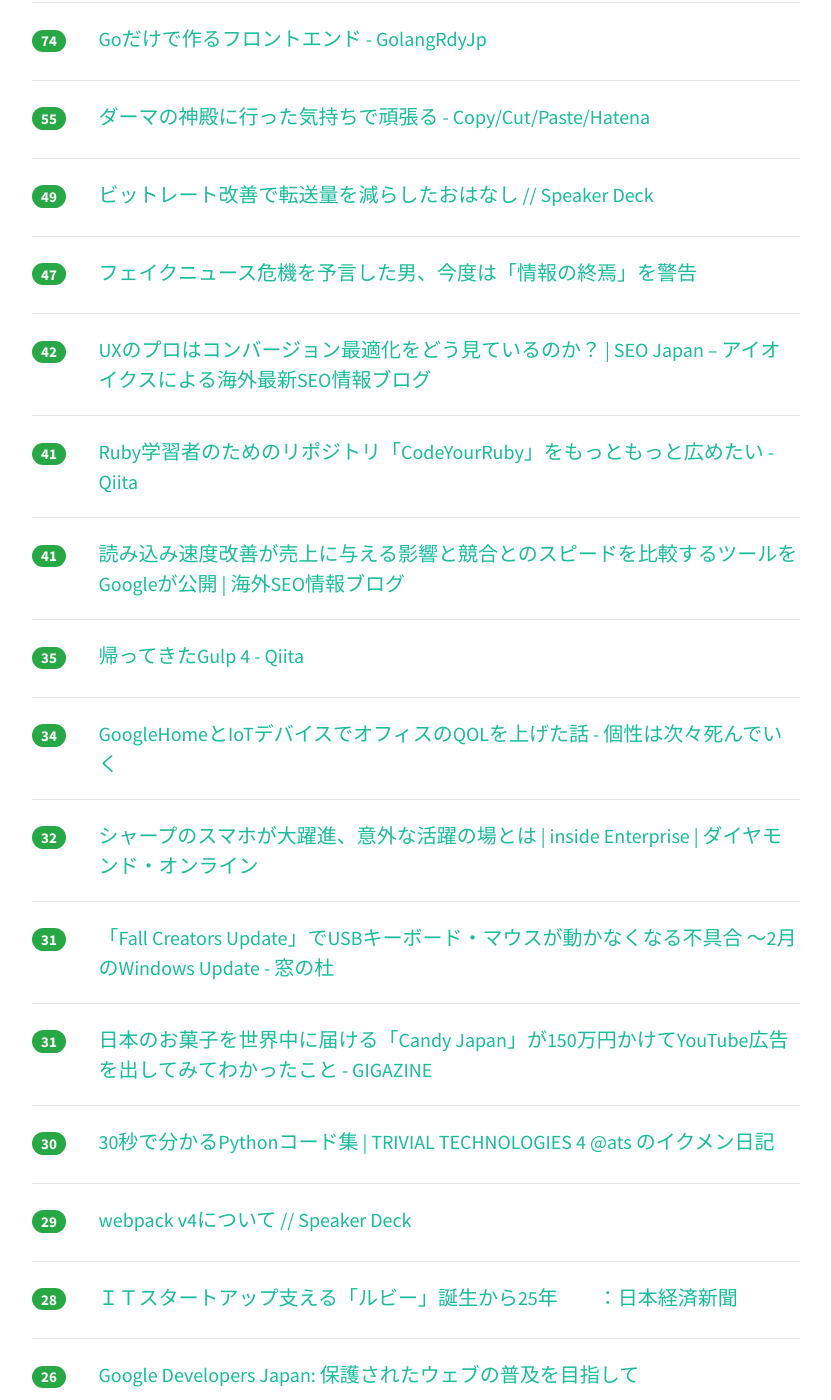
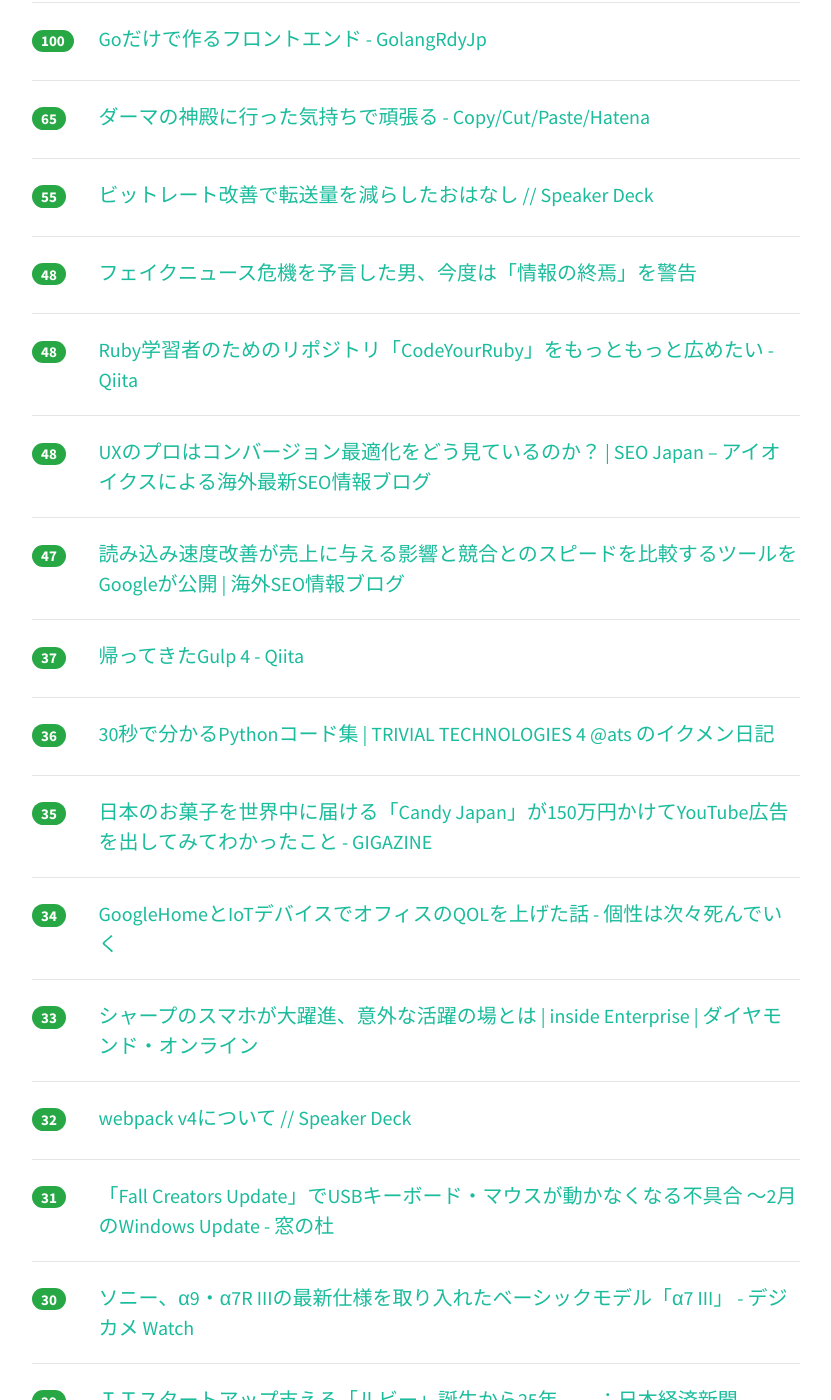
Before and after one commit to yatta47/hatena-matome-site, a Jekyll site: the page built from _posts/2018-02-27-hatena.md, in a window 1280 px wide and 1400 px high, scrolled down 832 px. Shown: the whole window, without its empty margins (224-1055 px from the left). Built offline with Jekyll 4.4.1, drawn with Linux system fonts in a browser that asks for light colours; nearby versions of some CDN libraries; some of the changed text lies outside the part shown.

Commit message:
Updated 2018-02-27

```diff
--- a/_posts/2018-02-27-hatena.md
+++ b/_posts/2018-02-27-hatena.md
@@ -1,74 +1,84 @@
 ---
 layout: post
 title:  "2018-02-27 はてぶIT"
-date:   2018-02-27 14:03:32
+date:   2018-02-27 15:02:50
 tags: [it-hotentry]
 ---
-41 件のデータあり
+43 件のデータあり
 
 <hr><div class="row">
-<div class="col-1"><span class="badge badge-pill badge-success h2">417</span></div>
+<div class="col-1"><span class="badge badge-pill badge-success h2">449</span></div>
 <div class="col-11"><a href='https://togetter.com/li/1203307' target='_blank'>カーリング女子で「もぐもぐタイム」とか取り上げるメディアと視聴者が気持ち悪い - Togetter</a></div>
 </div>
 <hr>
 <div class="row">
-<div class="col-1"><span class="badge badge-pill badge-success h2">359</span></div>
+<div class="col-1"><span class="badge badge-pill badge-success h2">403</span></div>
 <div class="col-11"><a href='http://blog.rokuzeudon.com/entry/bestfolios' target='_blank'>Googleのデザイナーなどのポートフォリオを300件以上閲覧できるサイト「Bestfolios」 - LOGzeudon</a></div>
 </div>
 <hr>
 <div class="row">
-<div class="col-1"><span class="badge badge-pill badge-success h2">168</span></div>
+<div class="col-1"><span class="badge badge-pill badge-success h2">178</span></div>
 <div class="col-11"><a href='https://www.soundhouse.co.jp/news/detail?NewsNo=12023' target='_blank'>輸入代理店業務終了のお知らせ｜サウンドハウス</a></div>
 </div>
 <hr>
 <div class="row">
-<div class="col-1"><span class="badge badge-pill badge-success h2">128</span></div>
+<div class="col-1"><span class="badge badge-pill badge-success h2">173</span></div>
 <div class="col-11"><a href='http://wedge.ismedia.jp/articles/-/12062' target='_blank'>「出荷作業8時間を1秒に」三浦市農協で起きた驚異の進化 　WEDGE Infinity(ウェッジ)</a></div>
 </div>
 <hr>
 <div class="row">
-<div class="col-1"><span class="badge badge-pill badge-success h2">82</span></div>
+<div class="col-1"><span class="badge badge-pill badge-success h2">105</span></div>
 <div class="col-11"><a href='http://tech.nikkeibp.co.jp/atcl/nxt/mag/nc/18/020800015/022200002/' target='_blank'>みずほ銀行、勘定系システム移行の成否を占う | 日経 xTECH（クロステック）</a></div>
 </div>
 <hr>
 <div class="row">
-<div class="col-1"><span class="badge badge-pill badge-success h2">74</span></div>
+<div class="col-1"><span class="badge badge-pill badge-success h2">100</span></div>
 <div class="col-11"><a href='http://golang.rdy.jp/2018/02/25/vecty/' target='_blank'>Goだけで作るフロントエンド - GolangRdyJp</a></div>
 </div>
 <hr>
 <div class="row">
-<div class="col-1"><span class="badge badge-pill badge-success h2">55</span></div>
+<div class="col-1"><span class="badge badge-pill badge-success h2">65</span></div>
 <div class="col-11"><a href='http://k1low.hatenablog.com/entry/2018/02/27/080000' target='_blank'>ダーマの神殿に行った気持ちで頑張る - Copy/Cut/Paste/Hatena</a></div>
 </div>
 <hr>
 <div class="row">
-<div class="col-1"><span class="badge badge-pill badge-success h2">49</span></div>
+<div class="col-1"><span class="badge badge-pill badge-success h2">55</span></div>
 <div class="col-11"><a href='https://speakerdeck.com/yaminoma/bitutoretogai-shan-dezhuan-song-liang-wojian-rasitaohanasi' target='_blank'>ビットレート改善で転送量を減らしたおはなし // Speaker Deck</a></div>
 </div>
 <hr>
 <div class="row">
-<div class="col-1"><span class="badge badge-pill badge-success h2">47</span></div>
+<div class="col-1"><span class="badge badge-pill badge-success h2">48</span></div>
 <div class="col-11"><a href='https://www.buzzfeed.com/jp/charliewarzel/the-terrifying-future-of-fake-news-1' target='_blank'>フェイクニュース危機を予言した男、今度は「情報の終焉」を警告</a></div>
 </div>
 <hr>
 <div class="row">
-<div class="col-1"><span class="badge badge-pill badge-success h2">42</span></div>
+<div class="col-1"><span class="badge badge-pill badge-success h2">48</span></div>
+<div class="col-11"><a href='https://qiita.com/chooyan_eng/items/99789213fa89c03b36b0' target='_blank'>Ruby学習者のためのリポジトリ「CodeYourRuby」をもっともっと広めたい - Qiita</a></div>
+</div>
+<hr>
+<div class="row">
+<div class="col-1"><span class="badge badge-pill badge-success h2">48</span></div>
 <div class="col-11"><a href='http://www.seojapan.com/blog/how-do-ux-professionals-view-conversion-optimization' target='_blank'>UXのプロはコンバージョン最適化をどう見ているのか？ | SEO Japan – アイオイクスによる海外最新SEO情報ブログ</a></div>
 </div>
 <hr>
 <div class="row">
-<div class="col-1"><span class="badge badge-pill badge-success h2">41</span></div>
-<div class="col-11"><a href='https://qiita.com/chooyan_eng/items/99789213fa89c03b36b0' target='_blank'>Ruby学習者のためのリポジトリ「CodeYourRuby」をもっともっと広めたい - Qiita</a></div>
-</div>
-<hr>
-<div class="row">
-<div class="col-1"><span class="badge badge-pill badge-success h2">41</span></div>
+<div class="col-1"><span class="badge badge-pill badge-success h2">47</span></div>
 <div class="col-11"><a href='https://www.suzukikenichi.com/blog/%E8%AA%AD%E3%81%BF%E8%BE%BC%E3%81%BF%E9%80%9F%E5%BA%A6%E6%94%B9%E5%96%84%E3%81%8C%E5%A3%B2%E4%B8%8A%E3%81%AB%E4%B8%8E%E3%81%88%E3%82%8B%E5%BD%B1%E9%9F%BF%E3%81%A8%E7%AB%B6%E5%90%88%E3%81%A8%E3%81%AE/' target='_blank'>読み込み速度改善が売上に与える影響と競合とのスピードを比較するツールをGoogleが公開 | 海外SEO情報ブログ</a></div>
 </div>
 <hr>
 <div class="row">
+<div class="col-1"><span class="badge badge-pill badge-success h2">37</span></div>
+<div class="col-11"><a href='https://qiita.com/cognitom/items/7a097d0f6e239d4fb5bf' target='_blank'>帰ってきたGulp 4 - Qiita</a></div>
+</div>
+<hr>
+<div class="row">
+<div class="col-1"><span class="badge badge-pill badge-success h2">36</span></div>
+<div class="col-11"><a href='http://coreblog.org/ats/thirty_seconds_of_python_code/' target='_blank'>30秒で分かるPythonコード集 | TRIVIAL TECHNOLOGIES 4 @ats のイクメン日記</a></div>
+</div>
+<hr>
+<div class="row">
 <div class="col-1"><span class="badge badge-pill badge-success h2">35</span></div>
-<div class="col-11"><a href='https://qiita.com/cognitom/items/7a097d0f6e239d4fb5bf' target='_blank'>帰ってきたGulp 4 - Qiita</a></div>
+<div class="col-11"><a href='https://gigazine.net/news/20180226-candy-japan-youtube/' target='_blank'>日本のお菓子を世界中に届ける「Candy Japan」が150万円かけてYouTube広告を出してみてわかったこと - GIGAZINE</a></div>
 </div>
 <hr>
 <div class="row">
@@ -77,8 +87,13 @@ tags: [it-hotentry]
 </div>
 <hr>
 <div class="row">
+<div class="col-1"><span class="badge badge-pill badge-success h2">33</span></div>
+<div class="col-11"><a href='http://diamond.jp/articles/-/161198' target='_blank'>シャープのスマホが大躍進、意外な活躍の場とは | inside Enterprise | ダイヤモンド・オンライン</a></div>
+</div>
+<hr>
+<div class="row">
 <div class="col-1"><span class="badge badge-pill badge-success h2">32</span></div>
-<div class="col-11"><a href='http://diamond.jp/articles/-/161198' target='_blank'>シャープのスマホが大躍進、意外な活躍の場とは | inside Enterprise | ダイヤモンド・オンライン</a></div>
+<div class="col-11"><a href='https://speakerdeck.com/mukai21/webpack-v4nituite' target='_blank'>webpack v4について // Speaker Deck</a></div>
 </div>
 <hr>
 <div class="row">
@@ -87,23 +102,18 @@ tags: [it-hotentry]
 </div>
 <hr>
 <div class="row">
-<div class="col-1"><span class="badge badge-pill badge-success h2">31</span></div>
-<div class="col-11"><a href='https://gigazine.net/news/20180226-candy-japan-youtube/' target='_blank'>日本のお菓子を世界中に届ける「Candy Japan」が150万円かけてYouTube広告を出してみてわかったこと - GIGAZINE</a></div>
-</div>
-<hr>
-<div class="row">
 <div class="col-1"><span class="badge badge-pill badge-success h2">30</span></div>
-<div class="col-11"><a href='http://coreblog.org/ats/thirty_seconds_of_python_code/' target='_blank'>30秒で分かるPythonコード集 | TRIVIAL TECHNOLOGIES 4 @ats のイクメン日記</a></div>
+<div class="col-11"><a href='https://dc.watch.impress.co.jp/docs/news/1108153.html' target='_blank'>ソニー、α9・α7R IIIの最新仕様を取り入れたベーシックモデル「α7 III」 - デジカメ Watch</a></div>
 </div>
 <hr>
 <div class="row">
 <div class="col-1"><span class="badge badge-pill badge-success h2">29</span></div>
-<div class="col-11"><a href='https://speakerdeck.com/mukai21/webpack-v4nituite' target='_blank'>webpack v4について // Speaker Deck</a></div>
+<div class="col-11"><a href='https://www.nikkei.com/article/DGXMZO27402800W8A220C1X11000/' target='_blank'>ＩＴスタートアップ支える「ルビー」誕生から25年　　：日本経済新聞</a></div>
 </div>
 <hr>
 <div class="row">
-<div class="col-1"><span class="badge badge-pill badge-success h2">28</span></div>
-<div class="col-11"><a href='https://www.nikkei.com/article/DGXMZO27402800W8A220C1X11000/' target='_blank'>ＩＴスタートアップ支える「ルビー」誕生から25年　　：日本経済新聞</a></div>
+<div class="col-1"><span class="badge badge-pill badge-success h2">29</span></div>
+<div class="col-11"><a href='https://prtimes.jp/main/html/rd/p/000004239.000007006.html' target='_blank'>KADOKAWA アスキー事業の移管について｜株式会社KADOKAWAのプレスリリース</a></div>
 </div>
 <hr>
 <div class="row">
@@ -122,7 +132,27 @@ tags: [it-hotentry]
 </div>
 <hr>
 <div class="row">
-<div class="col-1"><span class="badge badge-pill badge-success h2">23</span></div>
+<div class="col-1"><span class="badge badge-pill badge-success h2">25</span></div>
+<div class="col-11"><a href='http://www2.stetson.edu/~efriedma/squinsqu/' target='_blank'>Squares in Squares</a></div>
+</div>
+<hr>
+<div class="row">
+<div class="col-1"><span class="badge badge-pill badge-success h2">25</span></div>
+<div class="col-11"><a href='https://dev.classmethod.jp/cloud/aws/iam-loginuser-best-practices-1/' target='_blank'>AWSコンソールのログイン用アカウントをIAMのベストプラクティスに従って作成してみた(設定編) ｜ Developers.IO</a></div>
+</div>
+<hr>
+<div class="row">
+<div class="col-1"><span class="badge badge-pill badge-success h2">25</span></div>
+<div class="col-11"><a href='http://techblog.lclco.com/entry/2018/02/27/083000' target='_blank'>iTerm2とfish shellを使ったターミナル環境構築のはじめの一歩 - LCL Engineers' Blog</a></div>
+</div>
+<hr>
+<div class="row">
+<div class="col-1"><span class="badge badge-pill badge-success h2">25</span></div>
+<div class="col-11"><a href='http://tmtms.hatenablog.com/entry/2018/02/26/mysql-parameters' target='_blank'>MySQLパラメータ比較 - @tmtms のメモ</a></div>
+</div>
+<hr>
+<div class="row">
+<div class="col-1"><span class="badge badge-pill badge-success h2">24</span></div>
 <div class="col-11"><a href='http://clown.hatenablog.jp/entry/20180226/cuberss-reader' target='_blank'>CubeRSS Reader の開発動機などについて - Life like a clown</a></div>
 </div>
 <hr>
@@ -133,17 +163,7 @@ tags: [it-hotentry]
 <hr>
 <div class="row">
 <div class="col-1"><span class="badge badge-pill badge-success h2">22</span></div>
-<div class="col-11"><a href='http://www2.stetson.edu/~efriedma/squinsqu/' target='_blank'>Squares in Squares</a></div>
-</div>
-<hr>
-<div class="row">
-<div class="col-1"><span class="badge badge-pill badge-success h2">22</span></div>
-<div class="col-11"><a href='https://dev.classmethod.jp/cloud/aws/iam-loginuser-best-practices-1/' target='_blank'>AWSコンソールのログイン用アカウントをIAMのベストプラクティスに従って作成してみた(設定編) ｜ Developers.IO</a></div>
-</div>
-<hr>
-<div class="row">
-<div class="col-1"><span class="badge badge-pill badge-success h2">22</span></div>
-<div class="col-11"><a href='http://tmtms.hatenablog.com/entry/2018/02/26/mysql-parameters' target='_blank'>MySQLパラメータ比較 - @tmtms のメモ</a></div>
+<div class="col-11"><a href='http://wedge.ismedia.jp/articles/-/12062?layout=b' target='_blank'>「出荷作業8時間を1秒に」三浦市農協で起きた驚異の進化 　WEDGE Infinity(ウェッジ)</a></div>
 </div>
 <hr>
 <div class="row">
@@ -157,18 +177,8 @@ tags: [it-hotentry]
 </div>
 <hr>
 <div class="row">
-<div class="col-1"><span class="badge badge-pill badge-success h2">21</span></div>
-<div class="col-11"><a href='https://dc.watch.impress.co.jp/docs/news/1108153.html' target='_blank'>ソニー、α9・α7R IIIの最新仕様を取り入れたベーシックモデル「α7 III」 - デジカメ Watch</a></div>
-</div>
-<hr>
-<div class="row">
-<div class="col-1"><span class="badge badge-pill badge-success h2">21</span></div>
-<div class="col-11"><a href='http://techblog.lclco.com/entry/2018/02/27/083000' target='_blank'>iTerm2とfish shellを使ったターミナル環境構築のはじめの一歩 - LCL Engineers' Blog</a></div>
-</div>
-<hr>
-<div class="row">
 <div class="col-1"><span class="badge badge-pill badge-success h2">20</span></div>
-<div class="col-11"><a href='https://prtimes.jp/main/html/rd/p/000004239.000007006.html' target='_blank'>KADOKAWA アスキー事業の移管について｜株式会社KADOKAWAのプレスリリース</a></div>
+<div class="col-11"><a href='http://sue445.hatenablog.com/entry/2018/02/27/000544' target='_blank'>ChatWorkMentionTaskを作った #megurorb - くりにっき</a></div>
 </div>
 <hr>
 <div class="row">
@@ -177,13 +187,8 @@ tags: [it-hotentry]
 </div>
 <hr>
 <div class="row">
-<div class="col-1"><span class="badge badge-pill badge-success h2">18</span></div>
+<div class="col-1"><span class="badge badge-pill badge-success h2">19</span></div>
 <div class="col-11"><a href='https://r.nikkei.com/article/DGXMZO27402590W8A220C1EA2000?s=1' target='_blank'>IT人材不足「19年危機」 新卒争奪戦が過熱: 日本経済新聞</a></div>
-</div>
-<hr>
-<div class="row">
-<div class="col-1"><span class="badge badge-pill badge-success h2">18</span></div>
-<div class="col-11"><a href='http://sue445.hatenablog.com/entry/2018/02/27/000544' target='_blank'>ChatWorkMentionTaskを作った #megurorb - くりにっき</a></div>
 </div>
 <hr>
 <div class="row">
@@ -202,6 +207,11 @@ tags: [it-hotentry]
 </div>
 <hr>
 <div class="row">
+<div class="col-1"><span class="badge badge-pill badge-success h2">15</span></div>
+<div class="col-11"><a href='https://www.nikkei.com/article/DGXMZO27435400X20C18A2000000/' target='_blank'>３メガ銀、ＱＲコード決済に参入へ　規格を統一　　：日本経済新聞</a></div>
+</div>
+<hr>
+<div class="row">
 <div class="col-1"><span class="badge badge-pill badge-success h2">14</span></div>
 <div class="col-11"><a href='http://www.zbuffer3dp.com/entry/uqmobile-mail-iphone' target='_blank'>iPhone8でUQモバイルのキャリアメールを使う方法 - Zバッファ</a></div>
 </div>
```
